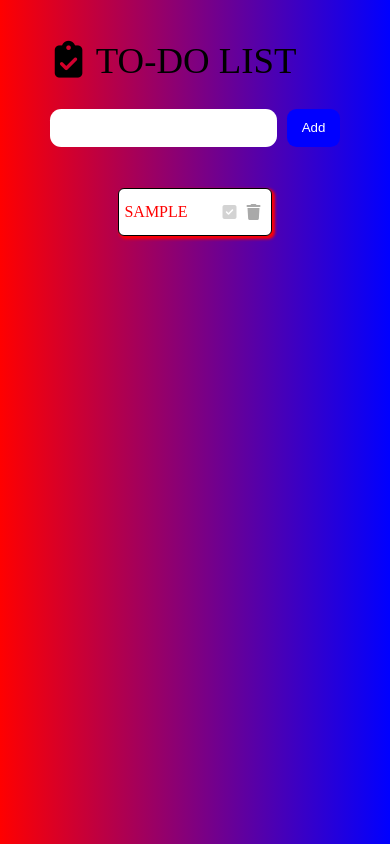
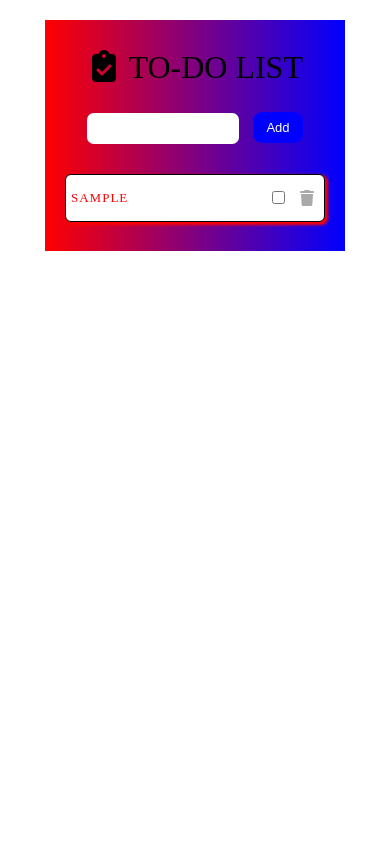
Before and after one commit to Simonify30/todo, a plain HTML site: page index.html in a window 390 px wide. Both pictures are taken after typing "Sample" into the empty fields and a click on the button "Add". Drawn offline with Linux system fonts and the light colour scheme.

Commit message:
my commit - committing all files to the repository

```diff
--- a/index.html
+++ b/index.html
@@ -25,13 +25,12 @@
                 <input type="text" name="inputs" id="inputs">
                 <button class="btn">Add</button>
             </div>
+
+            <div class="list">
+
+            </div>
         </main>
-        <div class="list">
-            <ul class="movielist todoItems">
 
-
-            </ul>
-        </div>
 
     </div>
 
--- a/style.js
+++ b/style.js
@@ -1,8 +1,7 @@
 const btn = document.querySelector('.btn');
 const yesBtn = document.querySelector('.yesbtn');
 const noBtn = document.querySelector('.nobtn');
-const list = document.querySelector('ul');
-const trashIcon = document.querySelector('trash');
+const list = document.querySelector('.list');
 const input = document.getElementById('inputs');
 const deleteQuestion = document.querySelector('.deletequestion');
 const back = document.querySelector('.back');
@@ -10,16 +9,17 @@ const newTodo = document.getElementsByClassName('todoItems');
 const body = document.querySelector('body');
 
 
-const added = [];
+
+input.addEventListener('keydown', function(event){
 
 
-input.addEventListener('keydown', function(event){
     if(event.key === 'Enter')
         addTodoList();
 });
 
 btn.addEventListener('click', function(){
     addTodoList();
+    clearInput()
 
 })
 
@@ -41,43 +41,21 @@ const clearInput = () => {
     input.value = '';
 };
 
-let newLi = document.createElement('li');
-
-const addNewList = (input) => {
-
-    let newLi = document.createElement('li');
-    let divChild = document.createElement('div');
-    newLi.innerHTML = '<div>'+input+'</div>';
-    let checkIcon = document.createElement('i');
-    let trashIcon = document.createElement('i');
-    divChild.className = 'mark'
 
 
+const addNewList = () => {
+    let newLi = document.createElement('div');
+
     newLi.className = 'item';
-
-    checkIcon.className = 'fas fa-check-square';
-    checkIcon.style.color = 'lightgray';
-    checkIcon.addEventListener('click', function(){
-        checkIcon.style.color = 'limegreen';
-    })
-
-    divChild.appendChild(checkIcon);
-
-    trashIcon.className = 'fas fa-trash';
-    trashIcon.style.color = 'darkgray';
-    trashIcon.addEventListener('click', function(){
-        deleteQuestion.classList.add('visible');
-        toggleBack()
-        yesBtn.addEventListener('click', function () {
-            colsetoggle();
-            clearInput();
-            newLi.remove()
-        });
-    })
-
-    divChild.appendChild(trashIcon);
-
-    newLi.appendChild(divChild);
+    newLi.innerHTML = `
+    <p>${input.value}</p>
+    <div class="item-btn">
+        <input type="checkbox" class='check'>
+        <div >
+            <i class="fa-sharp fa-solid fa-trash"></i>
+        </div>
+    </div>
+    `
 
     list.appendChild(newLi);
 
@@ -89,21 +67,28 @@ const addNewList = (input) => {
 
 };
 
+list.addEventListener('click', (e) =>{
+
+    if(e.target.classList.contains('fa-sharp')){
+        deleteQuestion.classList.add('visible');
+        toggleBack()
+        yesBtn.addEventListener('click', function () {
+            colsetoggle();
+            clearInput();
+            e.target.parentElement.parentElement.remove();
+        });
+    } else if(e.target.classList.contains('fa-square-check')){
+        e.target.parentElement.parentElement.classList.toggle('checked');
+    }
+})
+
 function addTodoList () {
-    const inputValue = input.value;
 
 
-    if (inputValue.trim() === ''){
-        alert(' plz enter valid value')
-        return;
+    if (input.value.trim() === ''){
+       alert('pls input a value')
+       return
     }
-
-    const newAdded = {
-        inputs: inputValue
-    };
-
-    added.push(newAdded);
-    clearInput();
-    addNewList(newAdded.inputs);
+    addNewList();
 
 };
--- a/todo.css
+++ b/todo.css
@@ -5,37 +5,41 @@
     border: 0;
 }
 
-body{
-    background-image: linear-gradient(to right, red, blue);
+.container{
+    background-color: white;
+    display: flex;
+    align-items: center;
+    flex-direction: column;
     height: 100vh;
-    display: flex;
-    flex-direction: column;
-    align-items: center;
-
-}
-
-.container{
-    display: flex;
-    flex-direction: column;
-    align-items: center;
-    justify-content: center;
+    width: 100vw;
+    padding: 20px;
 
 }
 
 main{
+    width: 450px;
+    background-image: linear-gradient(to right, red, blue);
+    display: flex;
+    flex-direction: column;
+    align-items: center;
+    padding: 20px;
+}
+
+
+
+.list{
     width: 100%;
     margin: 0 auto;
-    padding: 2rem 1rem;
-    max-width: 800px;
+}
+
+
+h1{
+    font-size: 3rem;
+    font-weight: 300;
+    margin-bottom: 20px;
 }
 
 .display{
-    display: flex;
-}
-
-h1{
-    font-size: 2.3rem;
-    font-weight: 300;
     margin-bottom: 20px;
 }
 
@@ -44,15 +48,7 @@ input{
     border-radius: 0.7em;
     margin-right: 10px;
     font-size: 1em;
-}
-
-div.list{
-    max-width: 800px;
-    width: 100%;
-    display: flex;
-    margin: 0 auto;
-
-
+    outline: none;
 }
 
 
@@ -82,7 +78,6 @@ button:active{
     border-color: green;
 }
 
-
 .item{
     background-color: #fff;
     padding: 5px;
@@ -92,13 +87,34 @@ button:active{
     margin: 0.6rem 0;
     display: flex;
     justify-content: space-between;
-    height: auto;
-    gap: 30px;
     align-items: center;
     border-radius: 6px;
     color: red;
     font-size: 1rem;
     text-transform: uppercase;
+}
+
+.item p{
+    font-size: 16px;
+    font-weight: 500;
+    color: red;
+    letter-spacing: 1px;
+}
+
+.item-btn{
+    display: flex;
+    align-items: center;
+    gap: 10px;
+}
+
+.item-btn i{
+    color: darkgray;
+    cursor: pointer;
+    font-size: 16px;
+}
+
+.check{
+    margin: 0;
 }
 
 
@@ -177,39 +193,63 @@ i{
     pointer-events: all;
 }
 
+@media (max-width:470px) {
+
+   h1{
+    font-size: 2rem;
+   }
+
+   main{
+    width: 300px;
+   }
+
+   input{
+    font-size: 0.6em;
+   }
+
+   button{
+    font-size: 13px;
+    padding: 8px 13px;
+   }
+
+   .item p{
+    font-size: 13px;
+}
+}
+
 @media (max-width:334px) {
-
-    div.list, main{
-        width: 250px;
-    }
 
     h1{
         font-size: 2em;
     }
 
-    input{
-        font-size: 0.8em;
 
-    }
+   main{
+    width: 270px;
+   }
 }
 
 @media (max-width:280px) {
 
-    input{
-        font-size: 0.6em;
-
-    }
-
-    div.numbers, main{
-        width: 220px;
+    h1{
+        font-size: 1.4em;
     }
 
     button{
-        padding: 7px 12px;
+        font-size: 10px;
+        padding: 6px 10px;
     }
 
-    h1{
-        font-size: 1.5em;
+    .item p{
+        font-size: 10px;
+    }
+
+    main{
+        width: 210px;
+    }
+
+    input{
+        font-size: 0.4em;
     }
 
 }
@@ -217,18 +257,38 @@ i{
 @media (max-width:220px) {
 
     input{
-        font-size: 0.4em;
+        font-size: 0.1em;
+        padding: 5px;
     }
 
-    div.numbers, main{
+    main{
         width: 170px;
     }
 
-    button{
-        padding: 5px 9px;
+    h1{
+        font-size: 1em;
+        margin-bottom: 10px;
     }
 
-    h1{
-        font-size: 1.2em;
+    button{
+        font-size: 7px;
+        padding: 5px 8px;
     }
+
+    .item p{
+        font-size: 7px;
+    }
+
+    .item-btn i, .check{
+        font-size: 12px;
+    }
+
+    div.item{
+        padding: 2px;
+    }
+
+    .item-btn{
+        padding: 0;
+    }
+
 }
```
